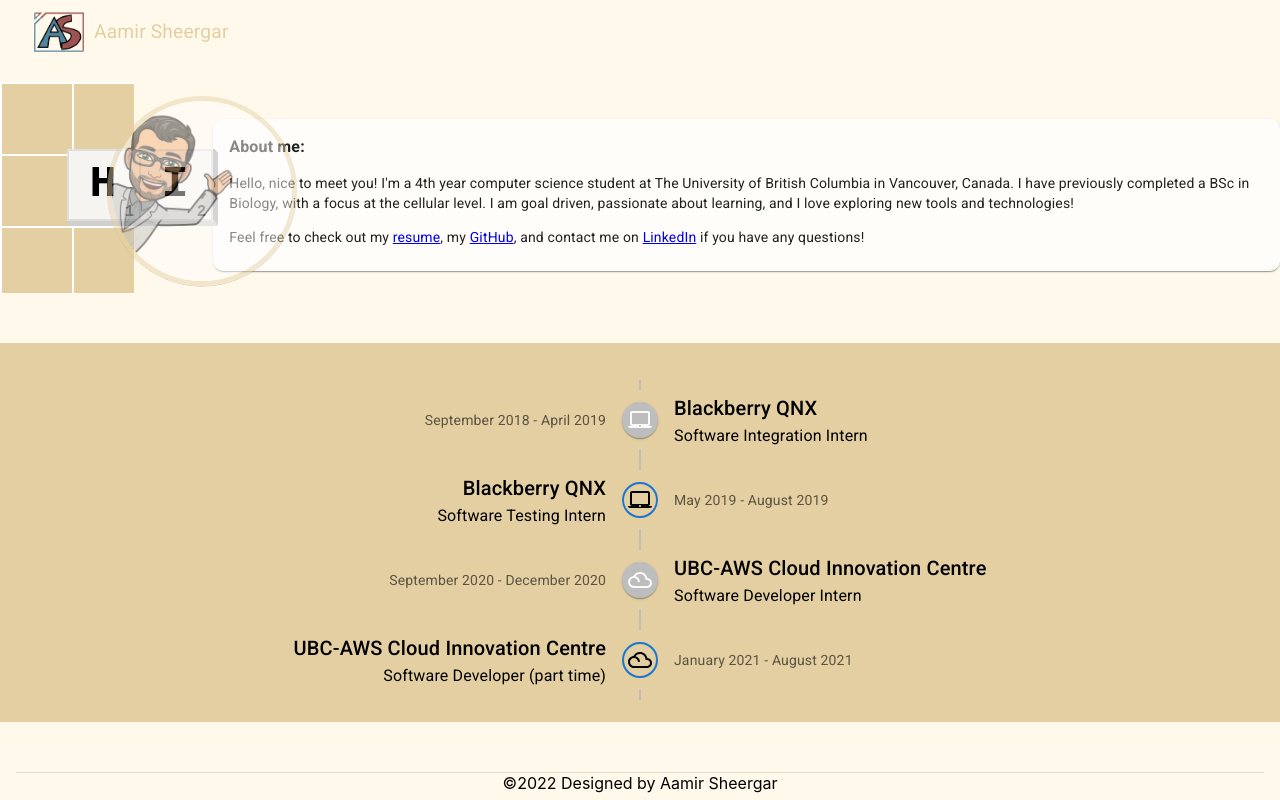
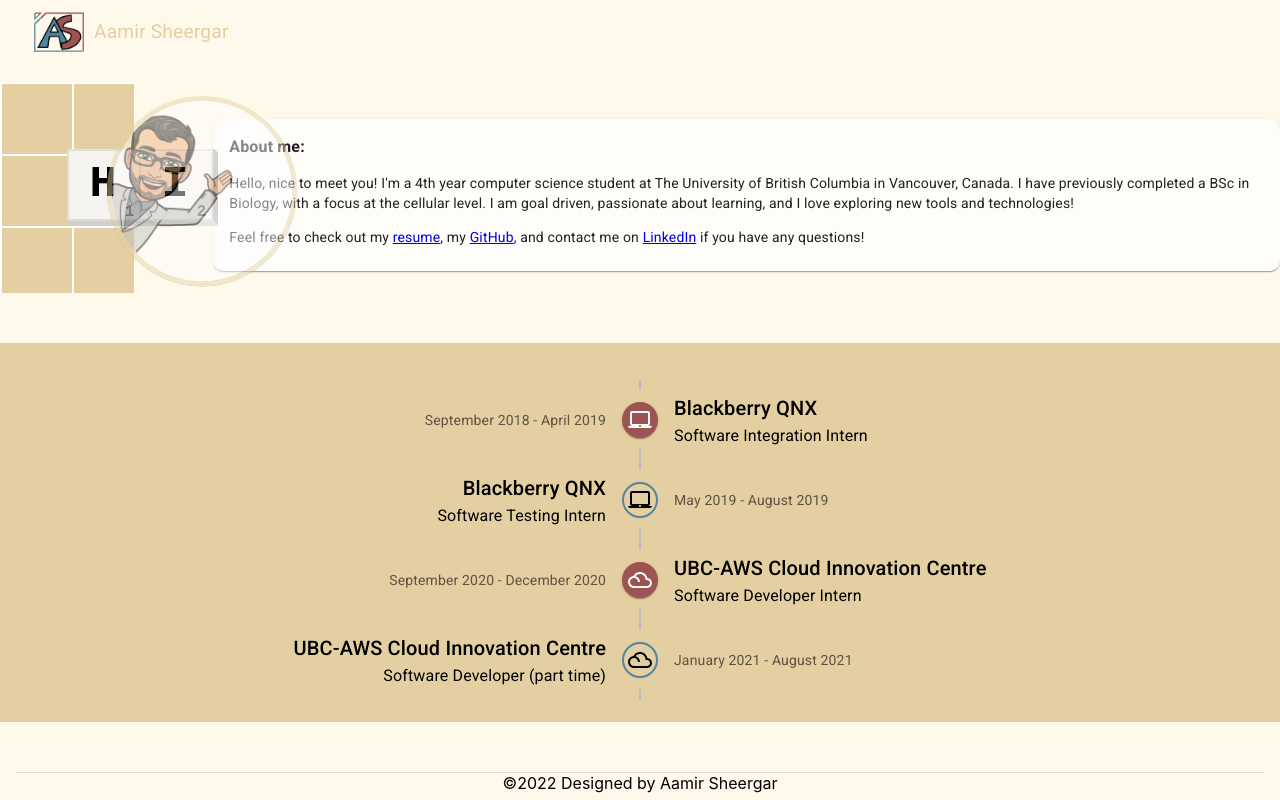
Before and after one commit to AamirL1011/PersonalWebsite, a React (Create React App) app: page / in a window 1280 px wide. Both pictures are taken after a click on the button "Enter". Built offline with nearby package versions, Linux system fonts and the light colour scheme.

Commit message:
Update PageContainer.js

```diff
--- a/src/Views/PageContainer/PageContainer.js
+++ b/src/Views/PageContainer/PageContainer.js
@@ -38,7 +38,7 @@
                 </TimelineOppositeContent>
                 <TimelineSeparator>
                     <TimelineConnector />
-                    <TimelineDot>
+                    <TimelineDot style={{backgroundColor: "#9e5353"}}>
                         <LaptopMacIcon />
                     </TimelineDot>
                     <TimelineConnector />
@@ -58,10 +58,10 @@
                 >
                     May 2019 - August 2019
                 </TimelineOppositeContent>
-                <TimelineSeparator>
+                <TimelineSeparator style={{color:"#53859e"}}>
                     <TimelineConnector />
-                    <TimelineDot color="primary" variant="outlined">
-                        <LaptopMacIcon />
+                    <TimelineDot color="inherit" variant="outlined">
+                        <LaptopMacIcon style={{color: "black"}} />
                     </TimelineDot>
                     <TimelineConnector />
                 </TimelineSeparator>
@@ -82,7 +82,7 @@
                 </TimelineOppositeContent>
                 <TimelineSeparator>
                     <TimelineConnector />
-                    <TimelineDot>
+                    <TimelineDot style={{backgroundColor: "#9e5353"}}>
                         <FilterDramaIcon />
                     </TimelineDot>
                     <TimelineConnector />
@@ -102,10 +102,10 @@
                 >
                     January 2021 - August 2021
                 </TimelineOppositeContent>
-                <TimelineSeparator>
+                <TimelineSeparator style={{color:"#53859e"}}>
                     <TimelineConnector />
-                    <TimelineDot color="primary" variant="outlined">
-                        <FilterDramaIcon />
+                    <TimelineDot color="inherit" variant="outlined">
+                        <FilterDramaIcon style={{color: "black"}} />
                     </TimelineDot>
                     <TimelineConnector />
                 </TimelineSeparator>
```
